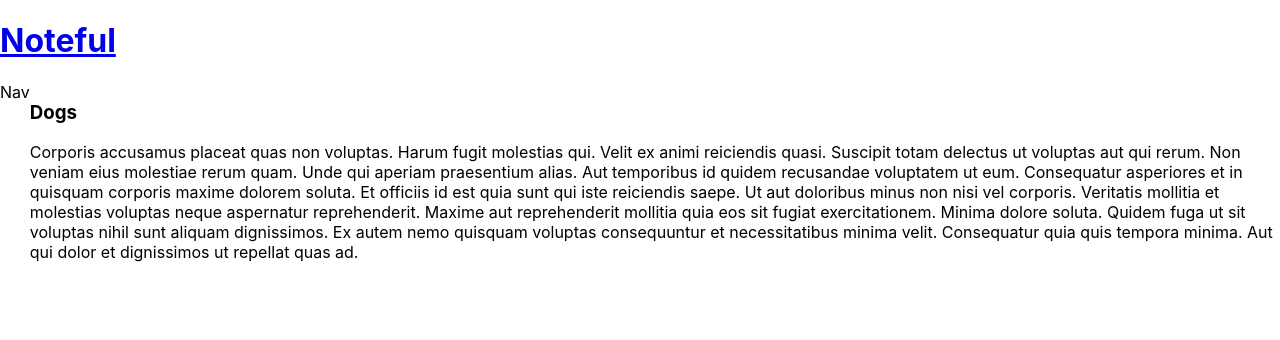
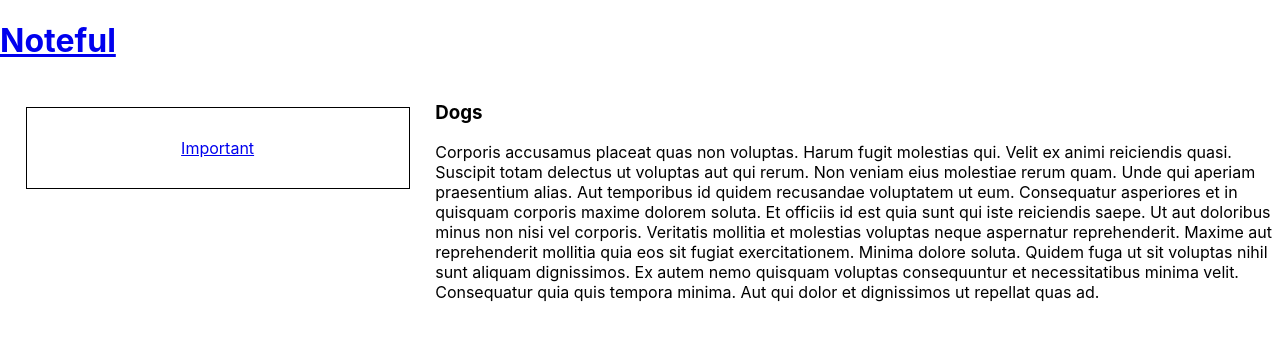
Before and after one commit to lemurriot/react_noteful, a React (Create React App) app: page /note/cbc787a0-ffaf-11e8-8eb2-f2801f1b9fd1 in a window 1280 px wide. Shown: the top 340 px of the page. Built offline with nearby package versions, Linux system fonts and the light colour scheme.

Commit message:
nav updates to show correct folder when note is clicked via dynamic routing

```diff
--- a/src/App.js
+++ b/src/App.js
@@ -1,5 +1,5 @@
 import React, { Component } from 'react';
-import { Switch, Route, Link, Redirect } from 'react-router-dom'
+import { Switch, Route, Link } from 'react-router-dom'
 import STORE from './dummy-store.js';
 import NoteList from './NoteList'
 import SelectedNote from './SelectedNote'
@@ -19,13 +19,19 @@ class App extends Component {
   }
 
   currentNote(noteId) {
-    var stubNote = {id: "none", content: "some sample", name: "some name"}
-    var currentNote = this.state.notes.find(note => note.id === noteId)
+    const stubNote = {id: "none", content: "none", name: "none", folderId: "none"}
+    const currentNote = this.state.notes.find(note => note.id === noteId)
     return currentNote ? currentNote : stubNote
+  }
+  currentFolder(noteId){
+    const stubFolder = {id: "none", name: "none"}
+    const getNote = this.currentNote(noteId)
+    const currentFolderId = getNote.folderId
+    const currentFolder = this.state.folders.find(folder => folder.id === currentFolderId)
+    return currentFolder ? [currentFolder] : [stubFolder]
   }
 
   render(){
-    const findNote = (notes=[], noteId) => notes.find(note => note.id === noteId)
     return (
       <>
         <header>
@@ -34,26 +40,32 @@ class App extends Component {
         </header>
         </header>
         <section className="main-section">
-          <Nav
-            notes={this.state.notes}
-            folders={this.state.folders}
-          />
           <Switch>
             <Route
               exact
               path="/"
               render={() => (
+                <>
+                <Nav
+                  folders={this.state.folders}
+                />
                 <NoteList
                   notes={this.state.notes}
-                />)}
+                /></>)}
             />
             <Route
               path="/note/:id"
               render={routeProps => {
-                return <SelectedNote
-                  {...routeProps}
-                  notes={this.currentNote(routeProps.match.params.id)}
-                />
+                return (
+                  <>
+                  <Nav
+                    {...routeProps}
+                    folders={this.currentFolder(routeProps.match.params.id)}
+                  />
+                  <SelectedNote
+                    {...routeProps}
+                    notes={this.currentNote(routeProps.match.params.id)}
+                  /></>)
               }}
             />
           </Switch>
--- /dev/null
+++ b/src/Folder.css
@@ -0,0 +1,8 @@
+.folder {
+    border: 1px solid black;
+    min-height: 10vh;
+    display: flex;
+    justify-content: center;
+    align-items: center;
+    margin-bottom: 2%;
+}
--- /dev/null
+++ b/src/Folder.js
@@ -0,0 +1,13 @@
+import React from 'react'
+import './Folder.css'
+import { Link } from 'react-router-dom'
+
+export default function Folder(props) {
+    return (
+        <Link to={`/folder/${props.id}`}>
+            <div className="folder">
+                {props.name}
+            </div>
+        </Link>
+    )
+}
--- /dev/null
+++ b/src/Nav.css
@@ -0,0 +1,4 @@
+nav {
+    min-width: 30vw;
+    padding: 2%;
+}
--- a/src/Nav.js
+++ b/src/Nav.js
@@ -1,8 +1,12 @@
 import React from 'react'
-import { Link } from 'react-router-dom'
+import './Nav.css'
+import Folder from './Folder'
 
 export default function Nav(props) {
+    const folderList = props.folders.map(folder => <Folder key={folder.id} id={folder.id} name={folder.name}/>)
     return (
-        <div>Nav</div>
+        <nav>
+            {folderList}
+        </nav>
     )
 }
```
